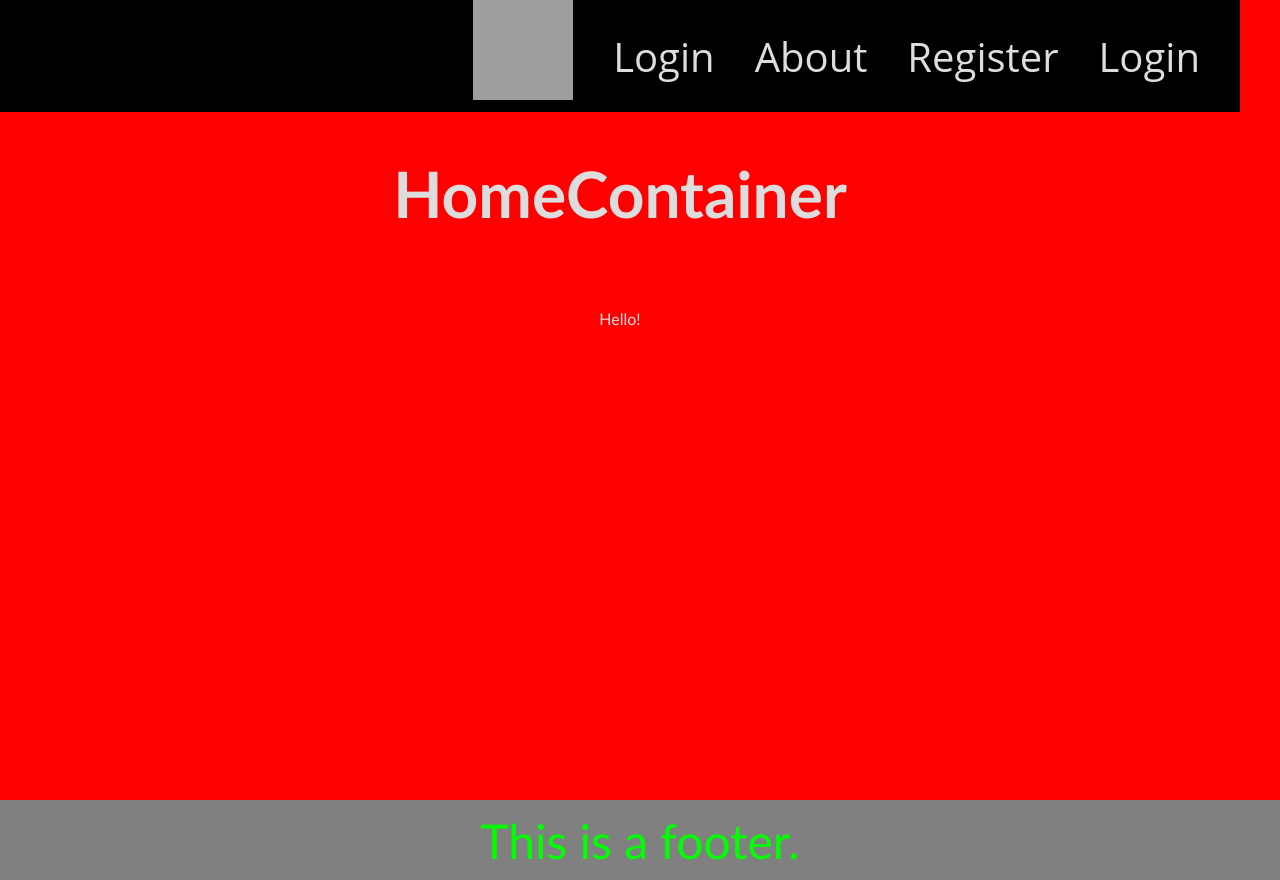
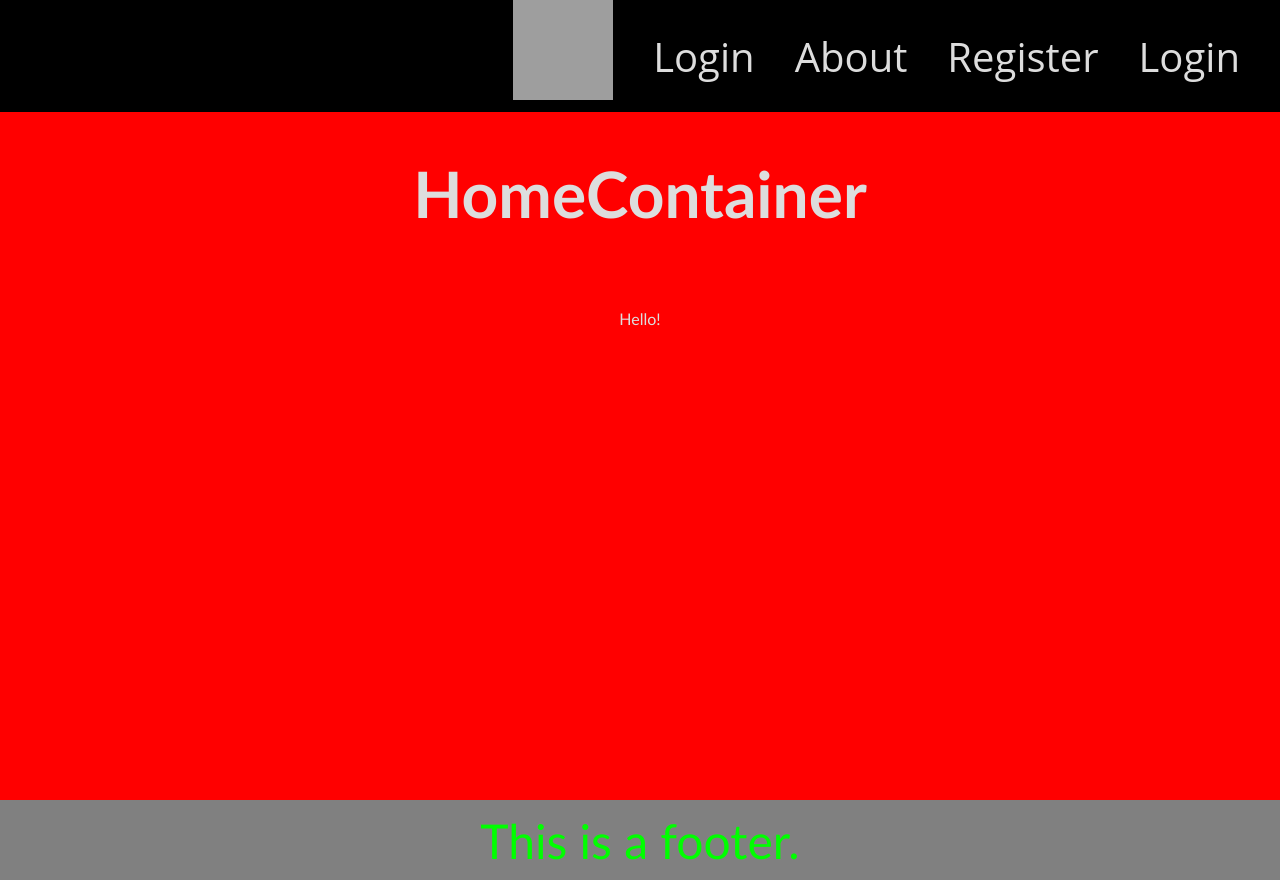
Before and after one commit to alxdelgado/Any-Day-Sommelier_front-end, a React (Create React App) app in the folder anyday-sommelier-app/: page / in a window 1280 px wide. Built offline with nearby package versions, Linux system fonts and the light colour scheme; grey boxes are pictures that could not be loaded.

Commit message:
Fixed React App padding issue

```diff
--- a/anyday-sommelier-app/public/style.css
+++ b/anyday-sommelier-app/public/style.css
@@ -8,7 +8,6 @@ body {
   width: 100vw;
   height: 110vh;
 }
-
 
 h1 {
   font-family: "Gill Sans", sans-serif;
@@ -29,7 +28,6 @@ p {
   font-family: "Gill Sans", sans-serif;
   font-size: 1em;
 }
-
 
 .navUl {
   margin: 0;
@@ -60,16 +58,9 @@ footer {
   height: 10vh;
   background-color: gray;
   display: flex;
-
   justify-content: center;
   align-items: center;
   flex-wrap: wrap;
-
-
-}
-
-.App {
-  padding: 0;
 }
 
 footer p {
@@ -77,6 +68,9 @@ footer p {
   color: lime;
   margin: 0;
   padding: 0;
+}
 
-
+div.App {
+  padding: 0;
+  margin: 0;
 }
```
